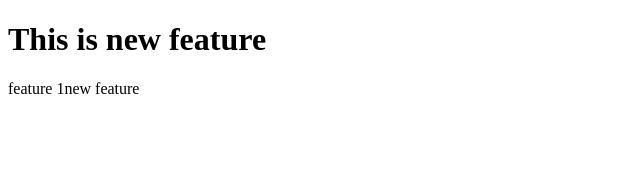
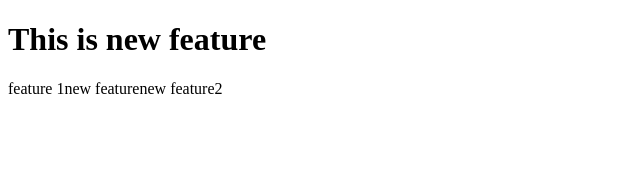
Before and after one commit to silver-ring/lunchdarkly-datadog-training, an Angular app: page / in a window 1280 px wide. Shown: the top 170 px of the page, without its empty margins (0-640 px from the left). Built offline with nearby package versions, Linux system fonts and the light colour scheme.

Commit message:
feature  2

```diff
--- a/src/app/app.component.html
+++ b/src/app/app.component.html
@@ -2,4 +2,5 @@
   <h1>This is new feature</h1>
   <span>feature 1</span>
   <span>new feature</span>
+  <span>new feature2</span>
 </div>
```
